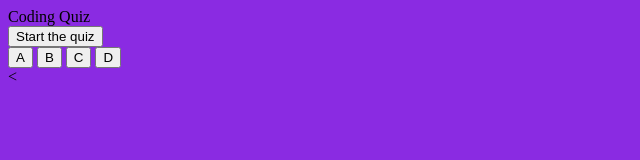
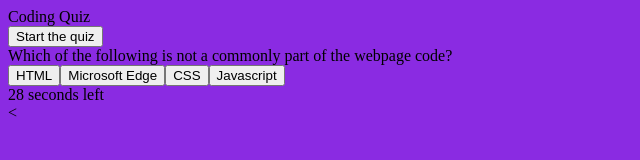
Before and after one commit to alylmeier/module-4-challenge, a plain HTML site: page index.html in a window 1280 px wide. Both pictures are taken after a click on the button "Start the quiz". Shown: the whole page, without its empty margins (0-640 px from the left). Drawn offline with Linux system fonts and the light colour scheme.

Commit message:
timer and questions working

```diff
--- a/assets/script.js
+++ b/assets/script.js
@@ -9,100 +9,100 @@ var btnA = document.getElementById('A')
 var btnB = document.getElementById('B')
 var btnC = document.getElementById('C')
 var btnD = document.getElementById('D')
-
+let quizContainer=document.getElementById("now")
 var quizFinished = true
+var secondsLeft = 30;
 
 var currentQuestion = 0;
 var score = 0;
 
-var quesOne = ["Which of the following is not a commonly part of the webpage code?"]
-/*var questions = [
+//var quesOne = ["Which of the following is not a commonly part of the webpage code?"]
+var questions = [
     {
         question: "Which of the following is not a commonly part of the webpage code?",
-            answers: [
-                {optionA:"HTML", answer:true},
-                {optionB:"Microsoft Edge", answer:false},
-                {optionC:"CSS", answer:true},
-                {optionD:"Javascript", answer:true},
-            ]
-        }
+        choices: ["HTML", "Microsoft Edge", "CSS", "Javascript"],
+        answer: "Microsoft Edge"
+    },
 
     {
         question: "This is filler 2?",
-            answers: [
-                {optionA:"HA", answer:true},
-                {optionB:"MA", answer:false},
-                {optionC:"A", answer:true},
-                {optionD:"JA", answer:true},
-            ]
-        }
+        choices: ["HA", "MA", "A", "JA"],
+        answer: "A"
+    },
     {
         question: "This is filler 3?",
-        answers: [
-            {optionA:"HA", answer:true},
-            {optionB:"MA", answer:false},
-            {optionC:"A", answer:true},
-            {optionD:"JA", answer:true},
+        choices: ["HA", "MA", "A", "JA"],
+        answer: "MA"
+
+    },
 ]
+
+function quiz() {
+    quizContainer.innerHTML=""
+   let question=questions[currentQuestion]
+//    Getting the values from an object using a . (dot) notations
+    // question = {
+    //     question: "Which of the following is not a commonly part of the webpage code?",
+    //     choices: ["HTML", "Microsoft Edge", "CSS", "Javascript"],
+    //     answer: "Microsoft Edge"
+    // }
+   let questionDiv=document.createElement("div")
+   questionDiv.setAttribute("id","qtext")
+   questionDiv.innerHTML=question.question
+
+   let answerDiv=document.createElement("div")
+   answerDiv.setAttribute("id", "answers")
+    for(let i=0;i<question.choices.length;i++){
+
+        let btnEl=document.createElement("button")
+
+        btnEl.setAttribute("class", "btn")
+        btnEl.innerHTML=question.choices[i]
+
+        btnEl.addEventListener('click', function(event){
+            event.preventDefault()
+            console.log(event.target.innerHTML)
+            if(event.target.innerHTML===question.answer){
+                alert("Correct")
+                score=score+10;
+                console.log(score)
+                currentQuestion=currentQuestion+1;
+                quiz()
             }
-    {
-        question: "This is filler 4?",
-            answers: [
-                {optionA:"HA", answer:true},
-                {optionB:"MA", answer:false},
-                {optionC:"A", answer:true},
-                {optionD:"JA", answer:true},
-            ]
+            else{
+                alert("Incorrect Answer")
+                secondsLeft=secondsLeft-5
+                currentQuestion=currentQuestion+1;
+                quiz()
+
+
             }
-    {
-        question: "This is filler 5?",
-            answers: [
-                {optionA:"HA", answer:true},
-                {optionB:"MA", answer:false},
-                {optionC:"A", answer:true},
-                {optionD:"JA", answer:true},
-            ]
+        })
+        answerDiv.append(btnEl)
+    }
+    quizContainer.append(questionDiv,answerDiv)
 }
 
-
-
-]*/
-
-function quiz(){
-    //currentQuestion = 0;
-    //current.textContent= "quesOne";
-    //document.getElementById("#now").textContent= quesOne
-    current.textContent="Which of the following is not a commonly part of the webpage code?";
-
-
-console.log(quesOne)
-
-
-
-  //  var myNewString = myString.replace("String", "World");
-
-}
-
-function quizOver(){
+function quizOver() {
     window.alert("time is up")
 
 }
 
 // Selects element by class
-var timeEl = document.querySelector(".time");
+var timeEl = document.querySelector(".timeEl");
 
 // Selects element by id
 //var mainEl = document.getElementById("main");
 
-var secondsLeft = 30;
+
 
 function setTime() {
     // Sets interval in variable
-  var timerInterval = setInterval(function() {
+    var timerInterval = setInterval(function () {
         secondsLeft--;
         timeEl.textContent = secondsLeft + " seconds left";
 
-    if(secondsLeft === 0) {
+        if (secondsLeft === 0) {
             // Stops execution of action at set interval
             clearInterval(timerInterval);
             // Calls function to create and append image
@@ -114,11 +114,14 @@ function setTime() {
 function sendMessage() {
     timeEl.textContent = "All done!"
 }
+function init() {
+    setTime()
+    quiz()
+
+}
 
 
 
 
 
-
-start.addEventListener("click", quiz);
-start.addEventListener("click", setTime);
+start.addEventListener("click", init);
--- a/index.html
+++ b/index.html
@@ -15,12 +15,13 @@
     <!--where you want the questions to go-->
     <div id="container">
         <div id="now">
-            <div id="qtext"></div>
+            <!-- <div id="qtext"></div>
             <div id="answers">
                 <button class="btn" id="A">A</button>
                 <button class="btn" id="B">B</button>
                 <button class="btn" id="C">C</button>
                 <button class="btn" id="D">D</button>
+            </div> -->
             </div>
 
         <!-- where you want the score to show-->
```
Lines whose indentation alone changed are shown as unchanged.
